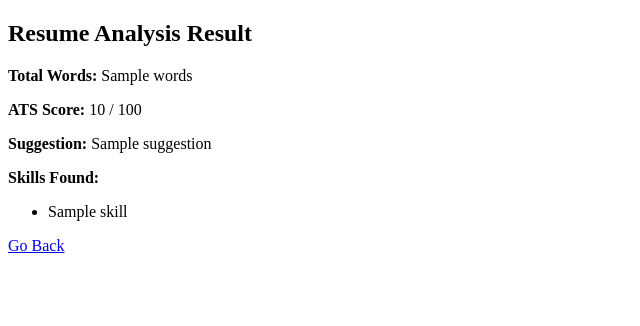
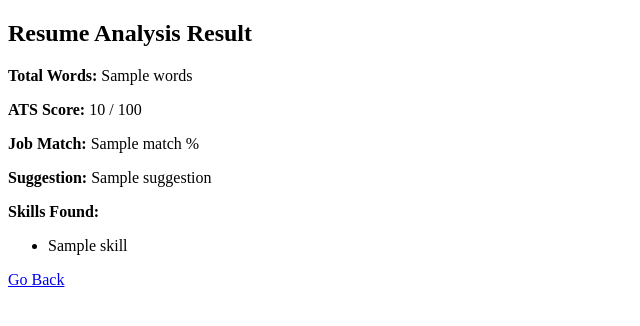
Before and after one commit to Mounika12219941/resume-analyzer, a Python web app: template templates/result.html in a window 1280 px wide. Shown: the top 326 px of the page, without its empty margins (0-640 px from the left). Run offline with Jinja, Linux system fonts and the light colour scheme; the template is opened without the code that fills it: most values are stand-ins (such as "Sample title", 1, 10 or a date in 2020).

Commit message:
Added job match UI

```diff
--- a/templates/result.html
+++ b/templates/result.html
@@ -8,6 +8,7 @@
 
     <p><b>Total Words:</b> {{ words }}</p>
     <p><b>ATS Score:</b> {{ score }} / 100</p>
+    <p><b>Job Match:</b> {{ match }} %</p>
     <p><b>Suggestion:</b> {{ suggestion }}</p>
 
     <p><b>Skills Found:</b></p>
```
